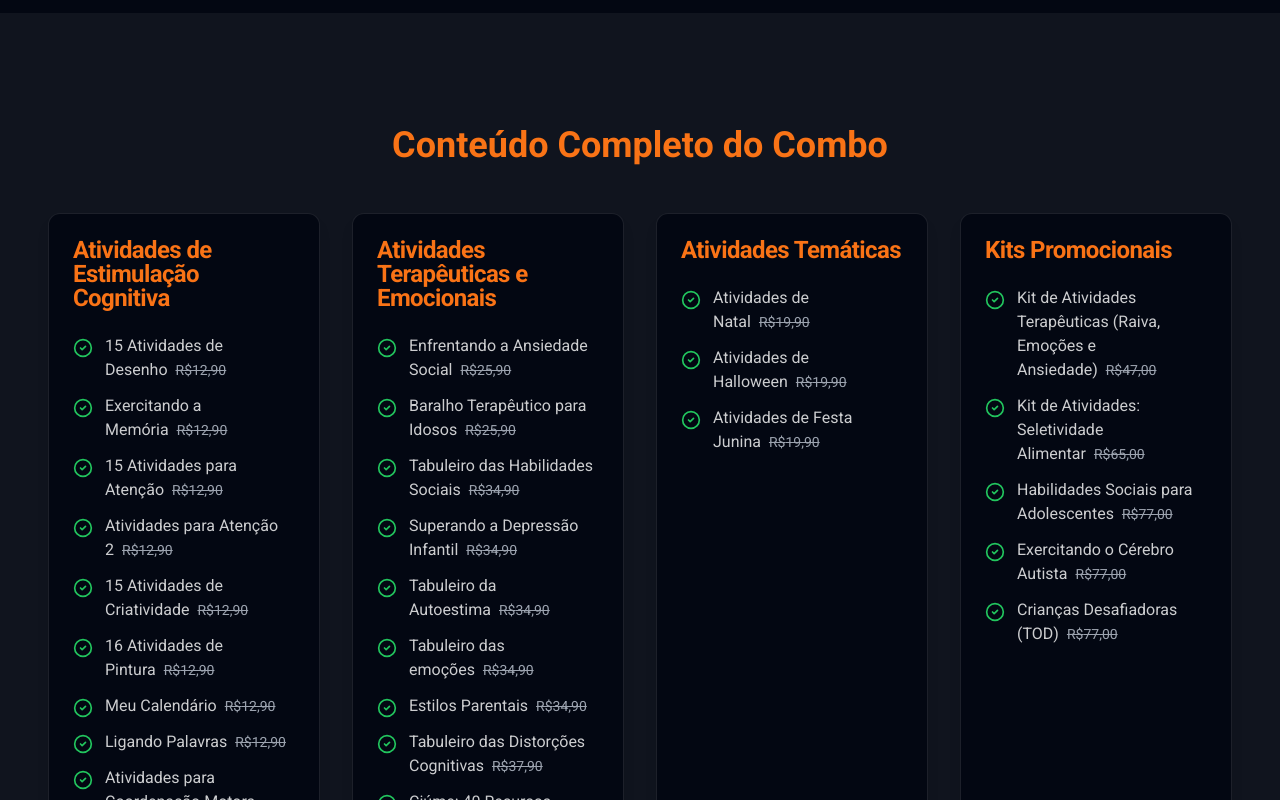
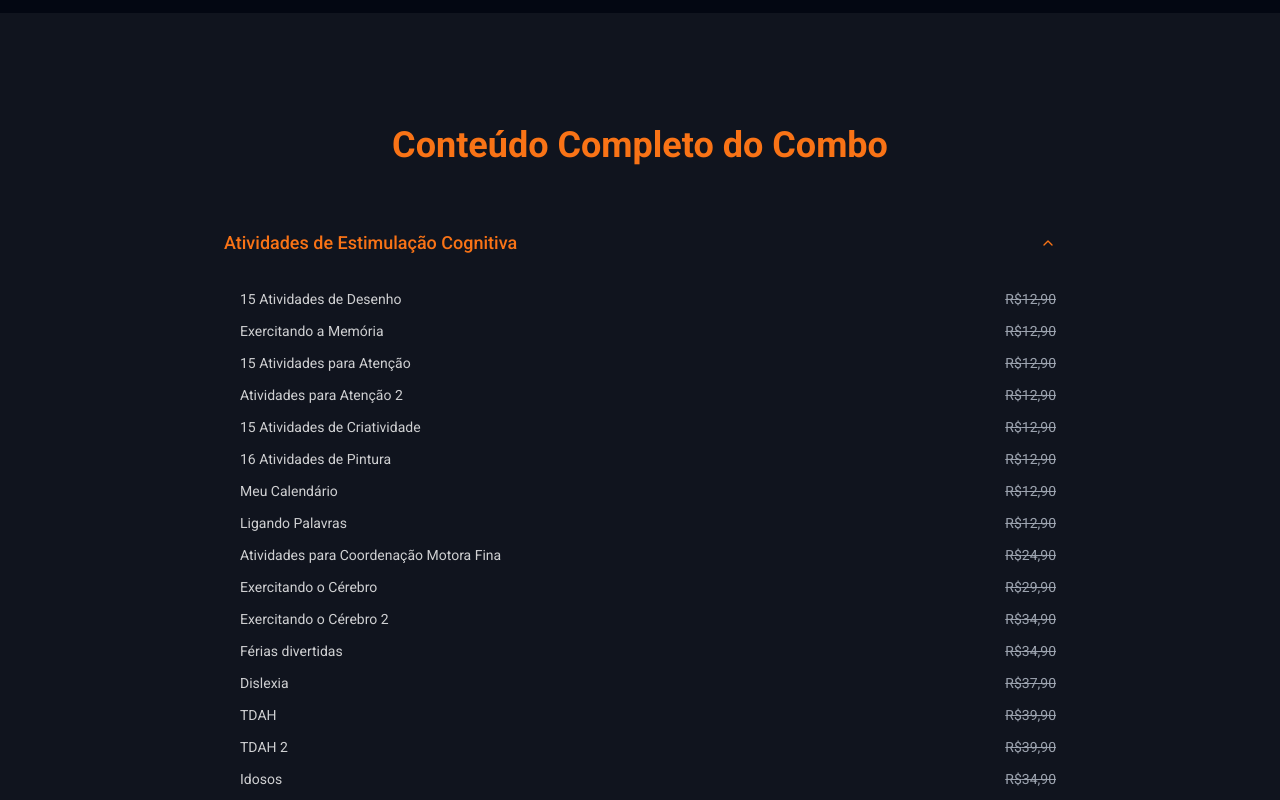
Before and after one commit to krauh1/black-november, a React (Vite) app: page / in a window 1280 px wide. Shown: the part 1180-1980 px from the top of the page. Built offline with nearby package versions, Linux system fonts and the light colour scheme.

Commit message:
Refactor combo section pricing display

```diff
--- a/src/components/landing/ProductListSection.tsx
+++ b/src/components/landing/ProductListSection.tsx
@@ -1,8 +1,12 @@
 import { useScrollAnimation } from '@/hooks/use-scroll-animation'
 import { cn } from '@/lib/utils'
-import { Card, CardContent, CardHeader, CardTitle } from '@/components/ui/card'
+import {
+  Accordion,
+  AccordionContent,
+  AccordionItem,
+  AccordionTrigger,
+} from '@/components/ui/accordion'
 import { productCategories, totalValue } from '@/data/products'
-import { CheckCircle2 } from 'lucide-react'
 
 export const ProductListSection = () => {
   const { ref, isVisible } = useScrollAnimation({ threshold: 0.1 })
@@ -14,44 +18,46 @@ export const ProductListSection = () => {
     >
       <div
         className={cn(
-          'container mx-auto',
+          'container mx-auto max-w-4xl',
           isVisible ? 'animate-fade-in-up' : 'opacity-0',
         )}
       >
         <h2 className="text-3xl md:text-4xl font-bold text-center text-primary mb-12">
           Conteúdo Completo do Combo
         </h2>
-        <div className="grid grid-cols-1 md:grid-cols-2 lg:grid-cols-4 gap-8">
+        <Accordion
+          type="single"
+          collapsible
+          className="w-full"
+          defaultValue="item-0"
+        >
           {productCategories.map((category, index) => (
-            <Card
+            <AccordionItem
               key={category.title}
-              className="bg-card border-white/10 shadow-lg"
-              style={{ animationDelay: `${index * 100}ms` }}
+              value={`item-${index}`}
+              className="border-b border-white/10"
             >
-              <CardHeader>
-                <CardTitle className="text-primary">{category.title}</CardTitle>
-              </CardHeader>
-              <CardContent>
-                <ul className="space-y-3">
+              <AccordionTrigger className="text-left text-lg hover:no-underline text-primary">
+                {category.title}
+              </AccordionTrigger>
+              <AccordionContent>
+                <ul className="space-y-3 pt-4">
                   {category.products.map((product) => (
                     <li
                       key={product.name}
-                      className="flex items-start gap-3 text-white/80"
+                      className="flex justify-between items-center text-white/80 pl-4"
                     >
-                      <CheckCircle2 className="w-5 h-5 text-green-500 mt-1 flex-shrink-0" />
-                      <div>
-                        <span>{product.name}</span>
-                        <span className="ml-2 text-sm text-muted-foreground line-through">
-                          R${product.price}
-                        </span>
-                      </div>
+                      <span>{product.name}</span>
+                      <span className="text-sm text-muted-foreground line-through whitespace-nowrap">
+                        R${product.price}
+                      </span>
                     </li>
                   ))}
                 </ul>
-              </CardContent>
-            </Card>
+              </AccordionContent>
+            </AccordionItem>
           ))}
-        </div>
+        </Accordion>
         <div className="mt-16 text-center">
           <p className="text-2xl text-white/80">
             Valor total de todos os produtos:
```
